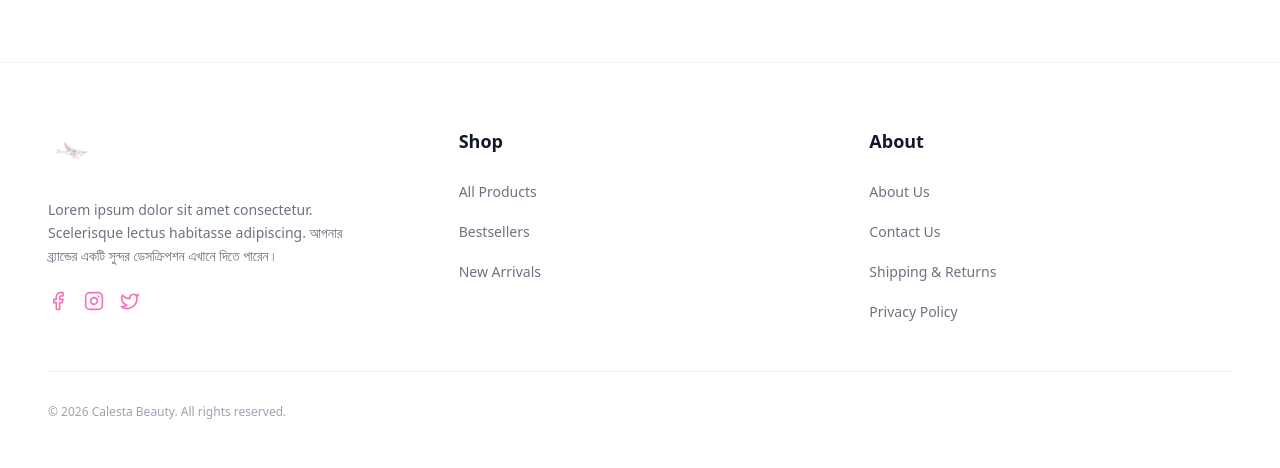
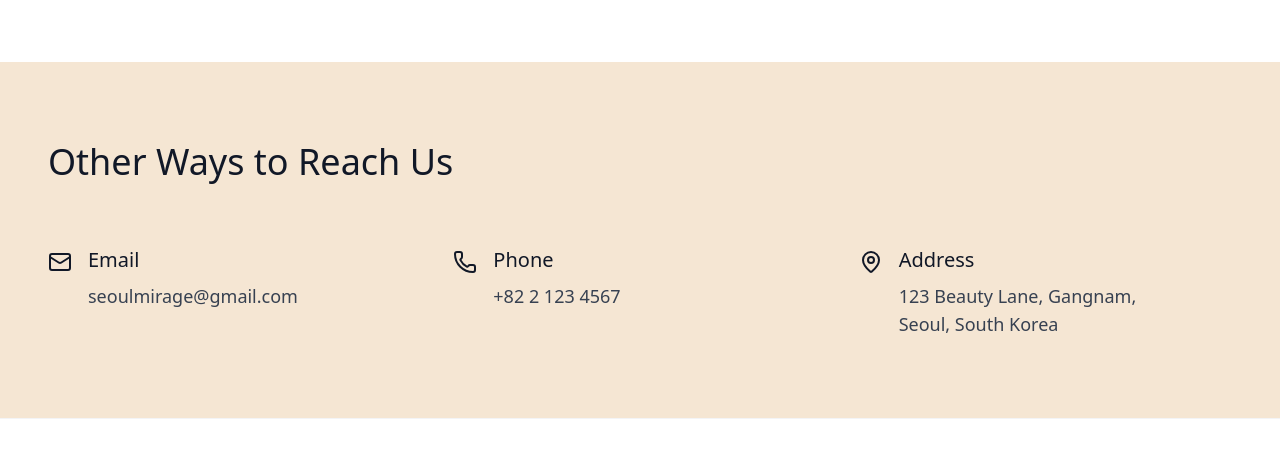
Before and after one commit to omar-faruk72/calesta-glow, a React (Vite) app: page /contact in a window 1280 px wide. Shown: the part 716-1184 px from the top of the page. Built offline with nearby package versions, Linux system fonts and the light colour scheme.

Commit message:
contact info complite

```diff
--- /dev/null
+++ b/src/components/ContactPage/ContactInfo.jsx
@@ -0,0 +1,81 @@
+import React from 'react';
+import { Mail, Phone, MapPin } from 'lucide-react';
+// eslint-disable-next-line no-unused-vars
+import { motion } from 'framer-motion';
+
+const ContactInfo = () => {
+    const contactDetails = [
+        {
+            icon: <Mail className="w-6 h-6" />,
+            title: "Email",
+            value: "seoulmirage@gmail.com",
+            link: "mailto:seoulmirage@gmail.com"
+        },
+        {
+            icon: <Phone className="w-6 h-6" />,
+            title: "Phone",
+            value: "+82 2 123 4567",
+            link: "tel:+8221234567"
+        },
+        {
+            icon: <MapPin className="w-6 h-6" />,
+            title: "Address",
+            value: "123 Beauty Lane, Gangnam, Seoul, South Korea",
+            link: "https://maps.google.com"
+        }
+    ];
+
+    return (
+        <section className="bg-[#F5E6D3] py-20">
+            <div className="max-w-7xl mx-auto px-6 md:px-12">
+
+                {/* Section Title */}
+                <motion.h2
+                    initial={{ opacity: 0, y: -10 }}
+                    whileInView={{ opacity: 1, y: 0 }}
+                    viewport={{ once: true }}
+                    className="text-3xl md:text-4xl font-medium text-gray-900 mb-16"
+                >
+                    Other Ways to Reach Us
+                </motion.h2>
+
+                {/* Info Grid */}
+                <div className="grid grid-cols-1 md:grid-cols-3 gap-12 md:gap-8">
+                    {contactDetails.map((item, index) => (
+                        <motion.div
+                            key={index}
+                            initial={{ opacity: 0, y: 20 }}
+                            whileInView={{ opacity: 1, y: 0 }}
+                            transition={{ delay: index * 0.1 }}
+                            viewport={{ once: true }}
+                            className="flex items-start space-x-4"
+                        >
+                            {/* Icon Wrapper */}
+                            <div className="text-gray-900 mt-1">
+                                {item.icon}
+                            </div>
+
+                            {/* Text Wrapper */}
+                            <div className="space-y-2">
+                                <h3 className="text-xl font-medium text-gray-900">
+                                    {item.title}
+                                </h3>
+                                <a
+                                    href={item.link}
+                                    target={item.title === "Address" ? "_blank" : "_self"}
+                                    rel="noreferrer"
+                                    className="text-gray-700 hover:text-black transition-colors block text-lg font-light break-words md:max-w-[250px]"
+                                >
+                                    {item.value}
+                                </a>
+                            </div>
+                        </motion.div>
+                    ))}
+                </div>
+
+            </div>
+        </section>
+    );
+};
+
+export default ContactInfo;
--- a/src/page/Contact.jsx
+++ b/src/page/Contact.jsx
@@ -1,10 +1,12 @@
 import React from 'react'
 import ContactSection from '../components/ContactPage/ContactSection'
+import ContactInfo from '../components/ContactPage/ContactInfo'
 
 export default function Contact() {
   return (
     <div>
     <ContactSection></ContactSection>
+    <ContactInfo></ContactInfo>
     </div>
   )
 }
```
